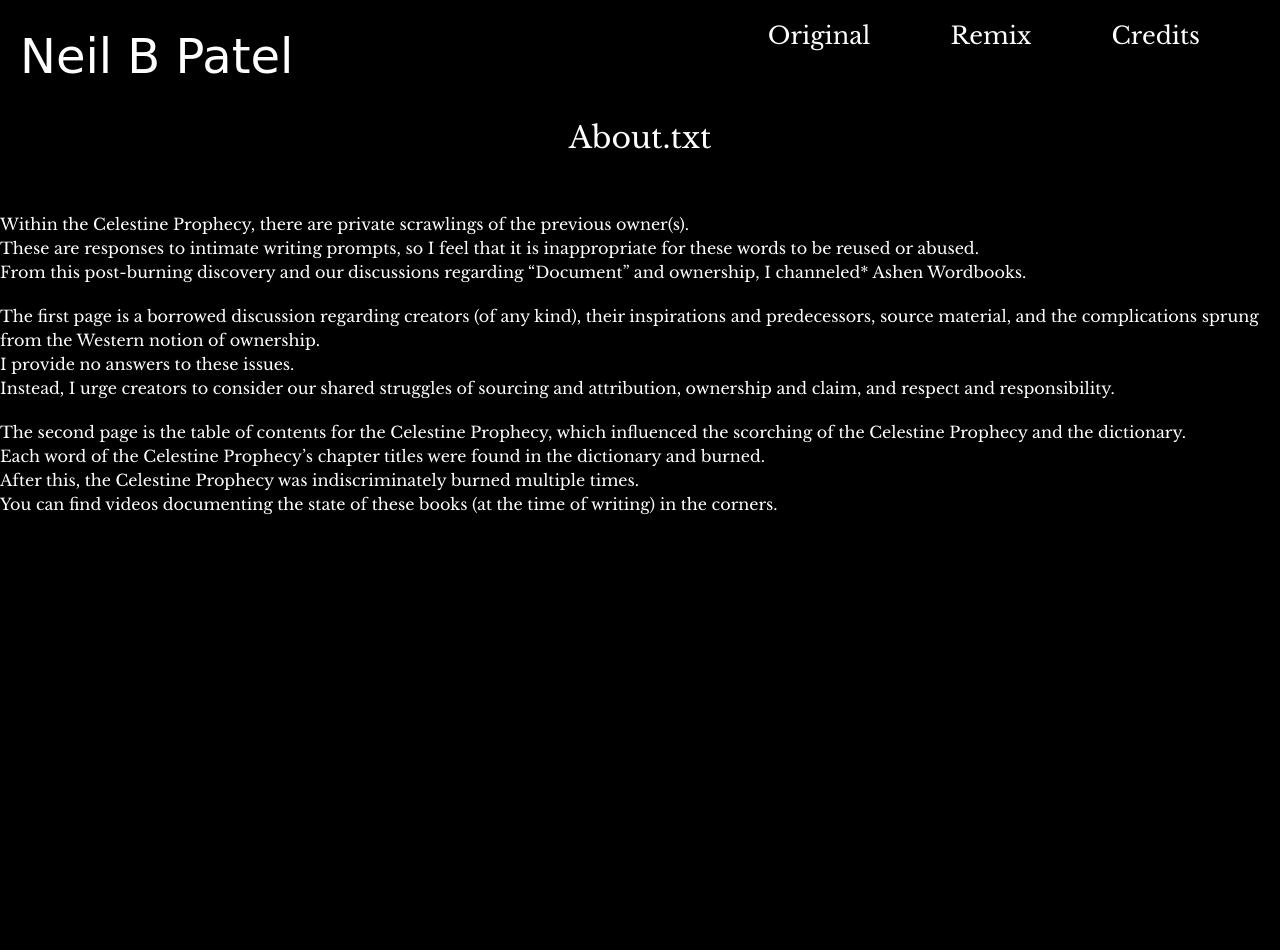
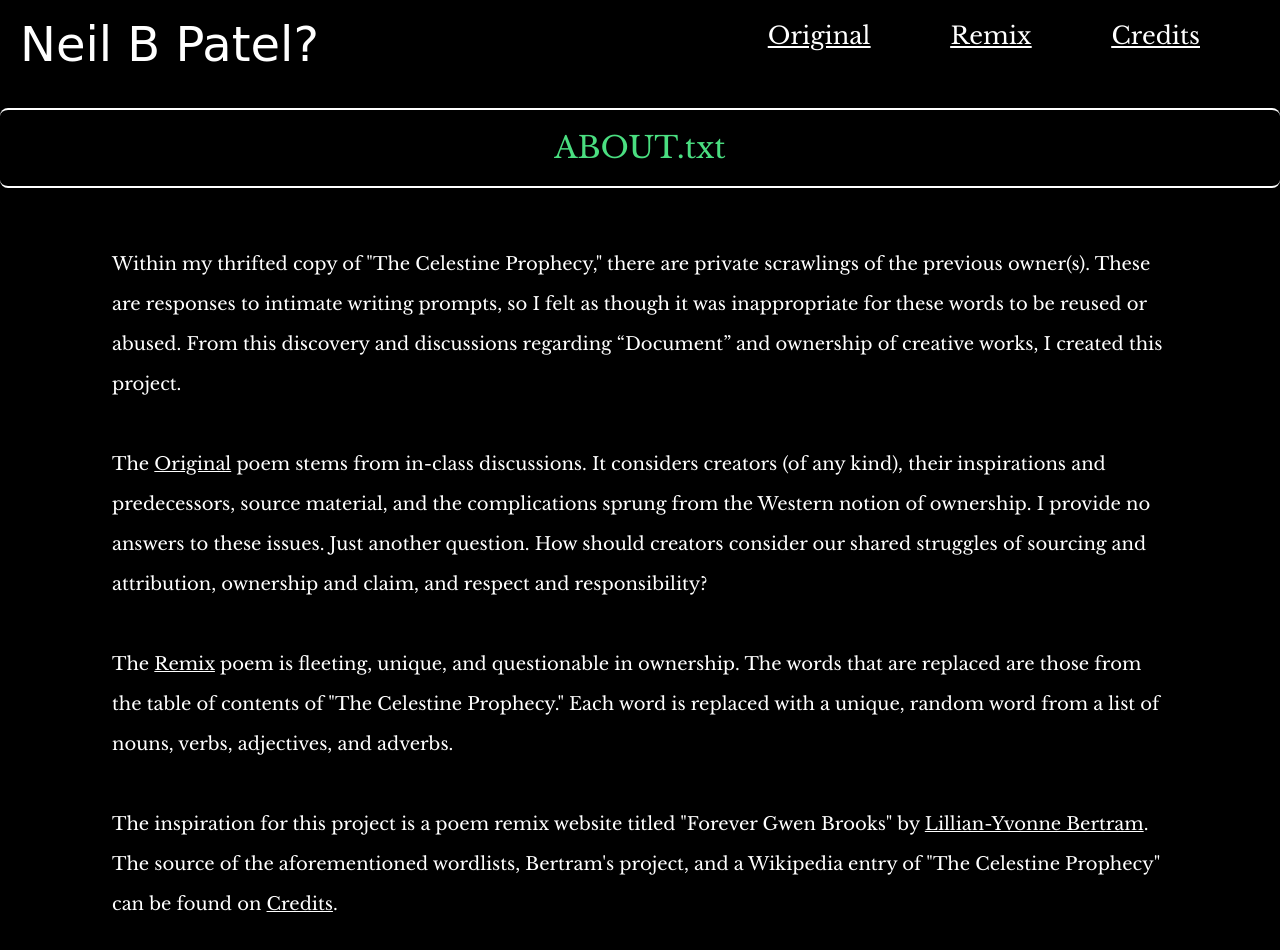
Before and after one commit to neil-b-patel/ashen-wordbooks, a plain HTML site: page about.html in a window 1280 px wide. Before the commit the page ends 800 px from the top, so only its background shows below. Drawn offline with nearby package versions, Linux system fonts and the light colour scheme; a web font is replaced by a local one.

Commit message:
css updates

```diff
--- a/about.html
+++ b/about.html
@@ -12,65 +12,60 @@
 </head>
 <body class="bg-black font-serif text-white">
     <div class="flex justify-between">
-        <h1 class="text-5xl font-barcode ml-5 mt-8">
-            <a href="/">Neil B Patel</a>
+        <h1 class="text-5xl hover:text-green-400 active:text-black font-barcode ml-5 mt-5">
+            <a href="/">Neil B Patel?</a>
         </h1>
 
         <div class="flex justify-around">
-            <h2 class="text-2xl mt-5 mr-20">
+            <h2 class="text-2xl hover:text-green-400 active:text-black underline mt-5 mr-20">
                 <a href="./original.html">Original</a>
             </h2>
-            <h2 class="text-2xl mt-5 mr-20">
+            <h2 class="text-2xl hover:text-green-400 active:text-black underline mt-5 mr-20">
                 <a href="./index.html">Remix</a>
             </h2>
-            <h2 class="text-2xl mt-5 mr-20">
+            <h2 class="text-2xl hover:text-green-400 active:text-black underline mt-5 mr-20">
                 <a href="./credits.html">Credits</a>
             </h2>
         </div>
     </div>
 
-    <h2 class="text-3xl text-bold flex justify-center mt-10 mb-14">
-        About.txt
+    <h2 class="border-solid rounded-lg border-y-2 border-white p-5 text-3xl text-bold text-green-400 flex justify-center mt-10 mb-14">
+        ABOUT.txt
     </h2>
 
-    <div class="flex justify-center">
-        <div class="grid grid-cols-1 content-center">
-            <div class="mb-5">
+    <div class="flex">
+        <div class="grid grid-cols-1 text-lg ml-28 mr-28">
+            <div class="mb-10 leading-10">
                 <div>
-                    Within the Celestine Prophecy, there are private scrawlings of the previous owner(s).
-                </div>
-                <div>
-                    These are responses to intimate writing prompts, so I feel that it is inappropriate for these words to be reused or abused.
-                </div>
-                <div>
-                    From this post-burning discovery and our discussions regarding “Document” and ownership, I channeled* Ashen Wordbooks.
+                    Within my thrifted copy of "The Celestine Prophecy," there are private scrawlings of the previous owner(s).
+                    These are responses to intimate writing prompts, so I felt as though it was inappropriate for these words to be reused or abused.
+                    From this discovery and discussions regarding “Document” and ownership of creative works, I created this project.
                 </div>
             </div>
 
-            <div class="mb-5">
+            <div class="mb-10 leading-10">
                 <div>
-                    The first page is a borrowed discussion regarding creators (of any kind), their inspirations and predecessors, source material, and the complications sprung from the Western notion of ownership.
-                </div>
-                <div>
-                    I provide no answers to these issues.
-                </div>
-                <div>
-                    Instead, I urge creators to consider our shared struggles of sourcing and attribution, ownership and claim, and respect and responsibility.
+                    The <a class="hover:text-green-400 active:text-black underline" href="./original.html">Original</a> poem stems from in-class discussions.
+                    It considers creators (of any kind), their inspirations and predecessors, source material, and the complications sprung from the Western notion of ownership.
+                    I provide no answers to these issues. Just another question.
+                    How should creators consider our shared struggles of sourcing and attribution, ownership and claim, and respect and responsibility?
                 </div>
             </div>
 
-            <div class="mb-5">
+
+            <div class="mb-10 leading-10">
                 <div>
-                    The second page is the table of contents for the Celestine Prophecy, which influenced the scorching of the Celestine Prophecy and the dictionary.
+                    The <a class="hover:text-green-400 active:text-black underline" href="./index.html">Remix</a> poem is fleeting, unique, and questionable in ownership.
+                    The words that are replaced are those from the table of contents of "The Celestine Prophecy."
+                    Each word is replaced with a unique, random word from a list of nouns, verbs, adjectives, and adverbs.
                 </div>
+            </div>
+
+            <div class="mb-10 leading-10">
                 <div>
-                    Each word of the Celestine Prophecy’s chapter titles were found in the dictionary and burned.
-                </div>
-                <div>
-                    After this, the Celestine Prophecy was indiscriminately burned multiple times.
-                </div>
-                <div>
-                    You can find videos documenting the state of these books (at the time of writing) in the corners.
+                    The inspiration for this project is a poem remix website titled "Forever Gwen Brooks" by
+                    <a class="hover:text-green-400 active:text-black underline" href="https://www.lillianyvonnebertram.com/">Lillian-Yvonne Bertram</a>.
+                    The source of the aforementioned wordlists, Bertram's project, and a Wikipedia entry of "The Celestine Prophecy" can be found on <a class="hover:text-green-400 active:text-black underline" href="./credits.html">Credits</a>.
                 </div>
             </div>
         </div>
```
Also changed, not shown: credits.html (+23 -14 lines), index.html (+13 -14 lines), original.html (+13 -13 lines), style/output.css.
